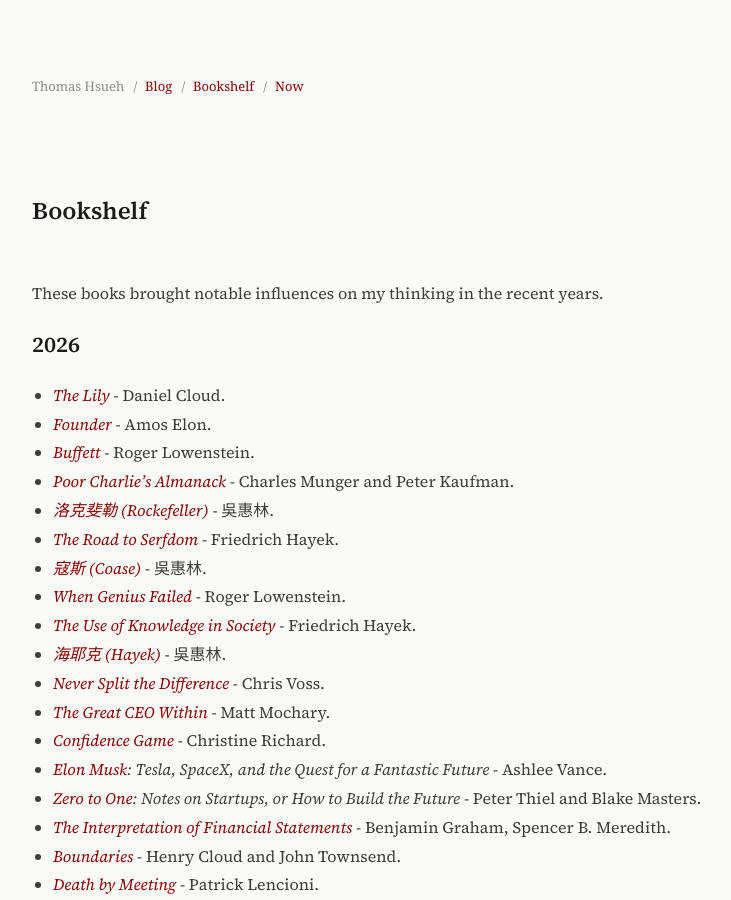
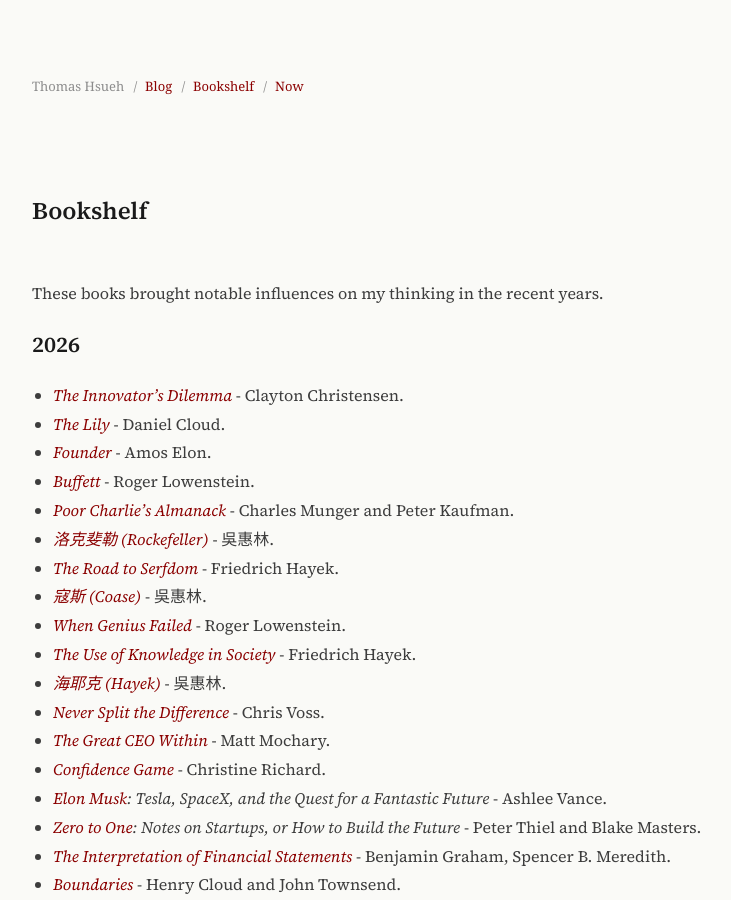
Before and after one commit to guiltygyoza/new-blog, a Jekyll site: the page built from _pages/bookshelf.markdown, in a window 1280 px wide and 900 px high. Shown: the whole window, without its empty margins (238-969 px from the left). Built offline with Jekyll 4.4.1, drawn with Linux system fonts in a browser that asks for light colours.

Commit message:
add book

```diff
--- a/_pages/bookshelf.markdown
+++ b/_pages/bookshelf.markdown
@@ -7,6 +7,7 @@
 These books brought notable influences on my thinking in the recent years.
 
 ## 2026
+- *[The Innovator's Dilemma](https://www.goodreads.com/book/show/26160019-the-innovator-s-dilemma){:target="_blank"}* - Clayton Christensen.
 - *[The Lily](https://www.goodreads.com/book/show/16044254-the-lily){:target="_blank"}* - Daniel Cloud.
 - *[Founder](https://www.goodreads.com/book/show/596149.Founder){:target="_blank"}* - Amos Elon.
 - *[Buffett](https://www.goodreads.com/book/show/1155.Buffett){:target="_blank"}* - Roger Lowenstein.
```
